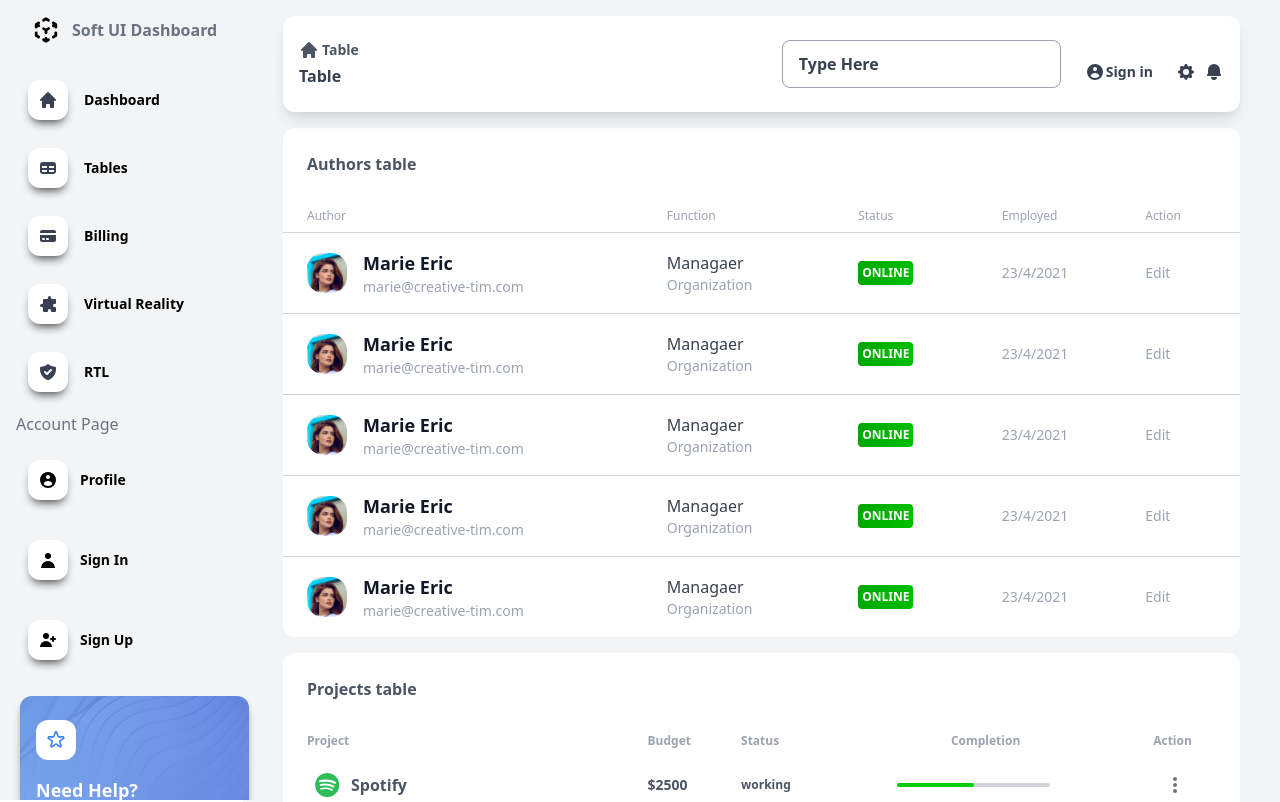
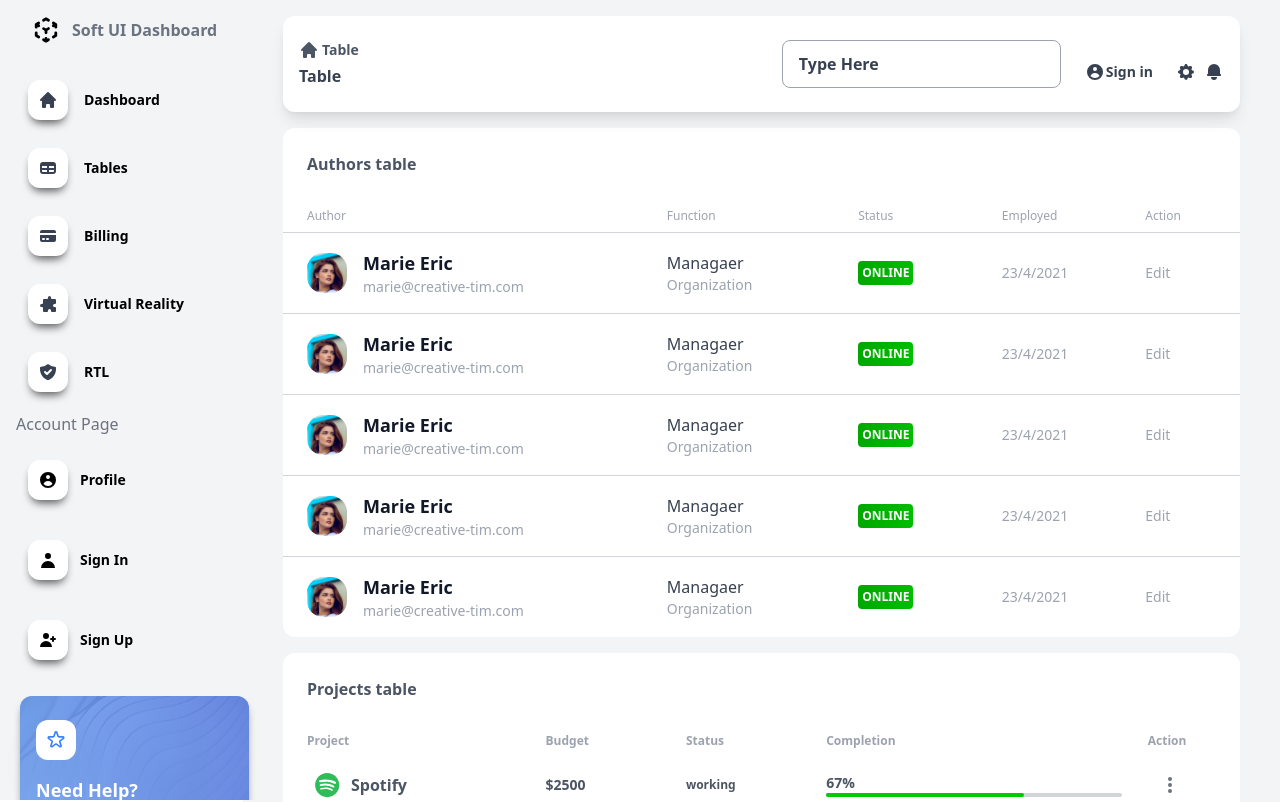
Before and after one commit to hadi21k/Dashboard-app-react-tailwindcss, a React (Vite) app: page /tables in a window 1280 px wide. Shown: the top 802 px of the page. Built offline with nearby package versions, Linux system fonts and the light colour scheme.

Commit message:
tabletwo setup

```diff
--- a/src/Components/Tables/TableTwo.jsx
+++ b/src/Components/Tables/TableTwo.jsx
@@ -10,7 +10,7 @@ import TableTwoRow from "./TableTwoRow";
 
 const TableTwo = () => {
   return (
-    <div className="w-full mt-4 overflow-x-auto">
+    <div className="w-full mt-4 mb-4 overflow-x-auto">
       <table className="w-full bg-white rounded-xl">
         <thead>
           <tr>
@@ -19,10 +19,10 @@ const TableTwo = () => {
         </thead>
         <tbody>
           <tr className="text-xs font-semibold text-gray-400">
-            <td className="px-6 py-2 w-[40%]">Project</td>
-            <td className="w-[10%]">Budget</td>
-            <td>Status</td>
-            <td className="w-[40%] text-center">Completion</td>
+            <td className="px-6 py-2 w-[25%]">Project</td>
+            <td className="w-[15%]">Budget</td>
+            <td className="w-[15%]">Status</td>
+            <td className="w-[35%]">Completion</td>
             <td className="w-[10%]">Action</td>
           </tr>
           <TableTwoRow {...firstRowData} />
--- a/src/Components/Tables/TableTwoData.jsx
+++ b/src/Components/Tables/TableTwoData.jsx
@@ -9,6 +9,7 @@ export const firstRowData = {
   text: "Spotify",
   price: 2500,
   status: "working",
+  width:"67%"
 };
 
 export const secondRowData = {
@@ -16,6 +17,7 @@ export const secondRowData = {
   text: "Adobe XD",
   price: 2300,
   status: "done",
+  width:"100%"
 };
 
 export const thirdRowData = {
@@ -23,6 +25,7 @@ export const thirdRowData = {
   text: "Slack",
   price: 5000,
   status: "canceled",
+  width:"56%"
 };
 
 export const fourthRowData = {
@@ -30,6 +33,7 @@ export const fourthRowData = {
   text: "Webdev",
   price: 13000,
   status: "waiting",
+  width:"0%"
 };
 
 export const fifthRowData = {
@@ -37,6 +41,7 @@ export const fifthRowData = {
   text: "Invision",
   price: 3500,
   status: "done",
+  width:"100%"
 };
 
 export const sixthRowData = {
@@ -44,4 +49,5 @@ export const sixthRowData = {
   text: "Atlassian",
   price: 7700,
   status: "working",
+  width:"3%"
 };
--- a/src/Components/Tables/TableTwoRow.jsx
+++ b/src/Components/Tables/TableTwoRow.jsx
@@ -1,5 +1,5 @@
 import { DotsVerticalIcon } from "@heroicons/react/solid";
-const TableTwoRow = ({ img, price, text, status }) => {
+const TableTwoRow = ({ img, price, text, status, width }) => {
   return (
     <tr>
       <td className="px-6 py-2">
@@ -19,14 +19,18 @@ const TableTwoRow = ({ img, price, text, status }) => {
         <h3 className="mr-6 text-xs font-bold text-gray-600">{status}</h3>
       </td>
       <td>
-        <div className="grid mr-6 place-items-center">
-          <div className="h-[4px] relative w-[50%] rounded-xl bg-gray-300">
-            <span className="absolute inset-0 w-[50%] h-full bg-[#00cc00] rounded-xl"></span>
+        <div className="flex flex-col items-start justify-center mr-6">
+          <h3 className="text-sm font-semibold text-gray-600">{width}</h3>
+          <div className="h-[4px] w-full relative rounded-xl bg-gray-300">
+            <span
+              style={{ width: width }}
+              className="absolute inset-0 h-full bg-[#00cc00] rounded-xl"
+            ></span>
           </div>
         </div>
       </td>
       <td>
-        <h3 className="px-3">
+        <h3 className="px-3 cursor-pointer">
           <DotsVerticalIcon className="w-5 h-5 text-gray-500" />
         </h3>
       </td>
```
